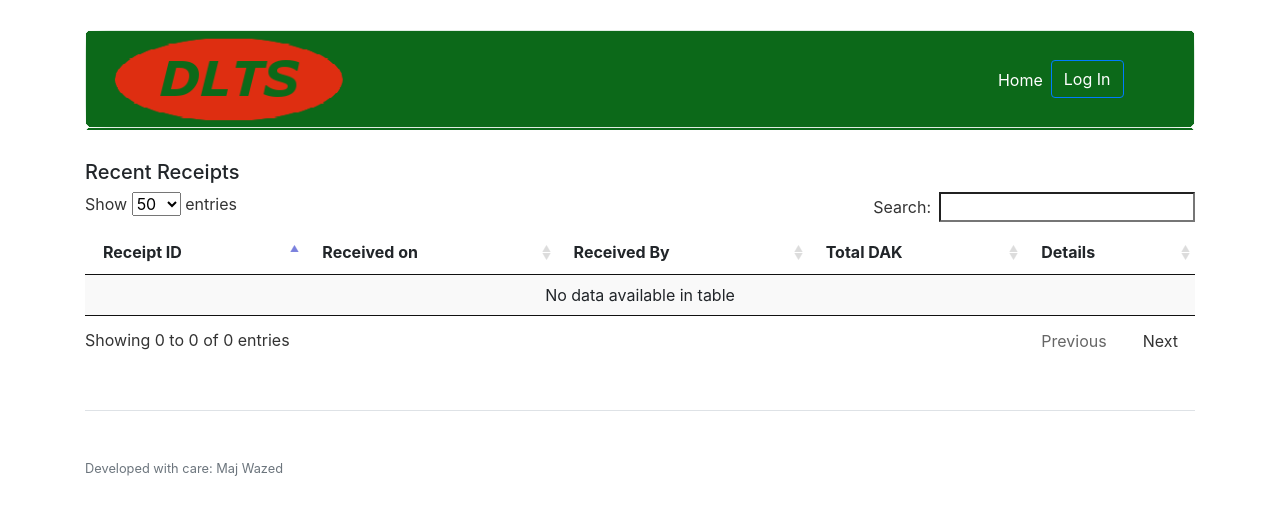
After one commit to mdwazed/sigcen, a Django app: page /receipt_list in a window 1280 px wide. The commit adds this page. Shown: the top 515 px of the page. Run offline with Django 3.2, Linux system fonts and the light colour scheme; data that the repository does not hold is empty; some libraries are stand-ins or nearby versions.

Commit message:
receive receipt and ts rcv update added

```diff
--- a/stp/tsp/transit_slip/static/assets/javascript/local_script.js
+++ b/stp/tsp/transit_slip/static/assets/javascript/local_script.js
@@ -1,4 +1,34 @@
 $(document).ready(function () {
-    $('#data_table_id').DataTable();
+    $('#data_table_id').DataTable({
+        "pageLength": 50,
+    });
     $('.basic-multiple').select2();
+
+
 });
+
+function printWindow() {
+    window.print();
+}
+
+
+$('.received-on-save').click(function(){
+    let date = $(this).parent().prev().val();
+    let ts_id = $(this).parent().next().val();
+    let parent_td = $(this).parent().parent().parent();
+    url = 'ts_rcv_update';
+    var data_dict = { 'ts_id': ts_id, 'date': date, 'csrfmiddlewaretoken': csrf_token };
+    $.ajax({
+        type: 'POST',
+        url: url,
+        data: data_dict,
+        // dataType: 'json',
+        success: function (response, status) {
+            parent_td.text(date);
+        },
+        error: function(response, status){
+            alert(response.responseText);
+        }
+    });
+
+});
--- a/stp/tsp/transit_slip/static/assets/stylesheets/print_style.css
+++ b/stp/tsp/transit_slip/static/assets/stylesheets/print_style.css
@@ -23,6 +23,13 @@
     .ts-print .ts-head {
         width: 80%;
     }
+    .top-banner {
+        display: none;
+    }
+    .not-to-be-print {
+        display: none;
+    }
+
 }
 
 div {
--- a/stp/tsp/transit_slip/static/assets/stylesheets/style.css
+++ b/stp/tsp/transit_slip/static/assets/stylesheets/style.css
@@ -135,3 +135,29 @@
 .dak-state .td-2 {
     text-align: left;
 }
+
+.seal-block {
+    margin-top: 100px;
+}
+
+.seal-block p {
+    text-align: right;
+    margin-right: 100px;
+}
+
+.inline-info {
+    display: flex;
+    justify-content: space-evenly;
+}
+
+.top-btn-div {
+    margin: 30px 100px;
+}
+.top-btn-div button {
+    margin: 0px 10px;
+}
+
+.heading-with-right-btn {
+    display: flex;
+    justify-content: space-around;
+}
--- a/stp/tsp/transit_slip/templates/transit_slip/letter_list.html
+++ b/stp/tsp/transit_slip/templates/transit_slip/letter_list.html
@@ -23,7 +23,7 @@
                         <td>{{ letter.date }}</td>
                         <td>{{ letter.u_string }}</td>
                         <td>{{ letter.ltr_no }}</td>
-                        {% if letter.received_by_sigcen %}
+                        {% if letter.ltr_receipt %}
                         <td>In Transit</td>
                         <td>
                             <!-- <a href="{% url 'label' pk=letter.pk %}" target="blank">Print</a> -->
--- /dev/null
+++ b/stp/tsp/transit_slip/templates/transit_slip/receipt_list.html
@@ -0,0 +1,36 @@
+{% extends 'transit_slip/layout.html' %}
+{% block content %}
+<div class="container">
+    <h5>Recent Receipts </h5>
+    <div>
+        <table id="data_table_id" class="display">
+            <thead>
+                <tr>
+                    <th>Receipt ID</th>
+                    <th>Received on</th>
+                    <th>Received By</th>
+                    <th>Total DAK</th>
+                    <th>Details</th>
+                </tr>
+            </thead>
+            <tbody>
+                {% for receipt in receipt_lists %}
+                <tr>
+                    <td>{{ receipt.pk }}</td>
+                    <td>{{ receipt.received_at_sigcen }}</td>
+                    <td>{{ receipt.received_by }}</td>
+                    <td>{{ receipt.get_ltr_count }}</td>
+                    <td><a href="{% url 'receive_receipt' receipt.id %}">Details</a></td>
+
+
+                </tr>
+                {% endfor %}
+
+            </tbody>
+        </table>
+    </div>
+
+
+</div>
+
+{% endblock %}
--- a/stp/tsp/transit_slip/templates/transit_slip/top_nav.html
+++ b/stp/tsp/transit_slip/templates/transit_slip/top_nav.html
@@ -22,6 +22,7 @@
                         <div class="dropdown-menu" aria-labelledby="navbarDropdownMenuLink">
                             <a class="dropdown-item" href="{% url 'dak_in_manual' %}">Manual</a>
                             <a class="dropdown-item" href="{% url 'dak_in_scan' %}">Scan</a>
+                            <a class="dropdown-item" href="{% url 'receipt_list' %}">Old Receipt</a>
                         </div>
                     </li>
                     <li class="nav-item">
--- a/stp/tsp/transit_slip/templates/transit_slip/transit_slip.html
+++ b/stp/tsp/transit_slip/templates/transit_slip/transit_slip.html
@@ -36,7 +36,7 @@
             <input type="hidden" name="dst-sta" value="{{ sta_name }}">
             <div class="ltr-list">
                 <div style="margin-top: 20px;">
-                    <h4>Showing DAK for {{ sta_name }}. Total count {{ ltr_count }}</h4>
+                    <h4>Showing DAK for {{ sta_name }}. Total count {{ ltrs | length }}</h4>
                 </div>
                 <div>
                     <table id="transit-slip-table" class="table">
--- a/stp/tsp/transit_slip/urls.py
+++ b/stp/tsp/transit_slip/urls.py
@@ -27,6 +27,8 @@ urlpatterns = [
     path('label/<int:pk>', views.label, name= 'label'),
     path('label_bulk/<str:ltr_no>', views.label_bulk, name= 'label_bulk'),
     # sigcen user
+    path('receipt_list', views.receipt_list, name= 'receipt_list'),
+    path('receive_receipt/<int:pk>', views.receive_receipt, name= 'receive_receipt'),
     path('dak_in_manual', views.DakInManualView.as_view(), name= 'dak_in_manual'),
     path('dak_in_scan', views.DakInScanView.as_view(), name= 'dak_in_scan'),
     path('dak_receive', views.DakReceive.as_view(), name= 'dak_receive'),
@@ -35,8 +37,9 @@ urlpatterns = [
     path('transit_slip_ltrs', views.transit_slip_ltrs, name= 'transit_slip_ltrs'),
     path('old_transit_slip', views.OldTransitSlipView.as_view(), name= 'old_transit_slip'),
     path('transit_slip_detail/<int:id>', views.TransitSlipDetailView.as_view(), name= 'transit_slip_detail'),
-    path('transit_slip_print/<int:id>', views.TransitSlipPrintView.as_view(), name= 'transit_slip_print'),
+    # path('transit_slip_print/<int:id>', views.TransitSlipPrintView.as_view(), name= 'transit_slip_print'),
     path('transit_slip_despatch/<int:id>', views.transit_slip_despatch, name= 'transit_slip_despatch'),
+    path('ts_rcv_update', views.ts_rcv_update, name= 'ts_rcv_update'),
     path('test', views.test_view, name= 'test_view'),
 
     path('fetch_letter_json', views.fetch_letter_json, name= 'fetch_letter_json'),
--- a/stp/tsp/transit_slip/views.py
+++ b/stp/tsp/transit_slip/views.py
@@ -16,7 +16,7 @@ from django.contrib.auth.mixins import LoginRequiredMixin
 
 from datetime import datetime, date, timedelta
 
-from transit_slip.models import User, Letter, Unit, Sta, TransitSlip
+from transit_slip.models import User, Letter, Unit, Sta, TransitSlip, LetterReceipt
 from transit_slip.forms import forms
 import qrcode
 import uuid
@@ -194,7 +194,7 @@ def letter_state(request, pk=None):
 @login_required
 def letter_list_inhouse(request):
     unit = Unit.objects.get(pk=request.session['unitid'])
-    letters = Letter.objects.filter(from_unit=unit, received_by_sigcen=False,
+    letters = Letter.objects.filter(from_unit=unit, ltr_receipt=None,
         date__gte=datetime.today()-timedelta(days=7)).order_by('-created_at')
     context = {
         'letters' : letters,
@@ -205,8 +205,8 @@ def letter_list_inhouse(request):
 @login_required
 def letter_list_despatched(request):
     unit = Unit.objects.get(pk=request.session['unitid'])
-    letters = Letter.objects.filter(from_unit=unit, received_by_sigcen=True,
-        date__gte=datetime.today()-timedelta(days=15)).order_by('-created_at')
+    letters = Letter.objects.filter(from_unit=unit,
+                date__gte=datetime.today()-timedelta(days=15)).exclude(ltr_receipt=None).order_by('-created_at')
     context = {
         'letters' : letters,
         'unit' : unit,
@@ -215,8 +215,13 @@ def letter_list_despatched(request):
 
 @login_required
 def letter_delete(request, ltr_no):
-    Letter.objects.filter(ltr_no=ltr_no).delete()
-    return redirect('letter_list_inhouse')
+    letter = Letter.objects.filter(ltr_no=ltr_no)
+    if letter.ltr_receipt:
+        err_msg = "You can not delete a DAK after received at Sigcen"
+        return render(request, 'transit_slip/generic_error.html', err_msg)
+    else:
+        letter.delete()
+        return redirect('letter_list_inhouse')
 
 @login_required
 def label(request, pk=None):
@@ -340,13 +345,15 @@ class DakInManualView(LoginRequiredMixin, View):
         if form.is_valid():
             unit = form.cleaned_data['unit']
             date = form.cleaned_data['date']
+            # if searched by unique code or assigne code=none
             if form.cleaned_data['code']:
                 code = form.cleaned_data['code']
             else:
                 code = None
+            # search letter wothout code
             if not code:
                 letters = Letter.objects.filter(from_unit=unit, date=date,
-                    received_by_sigcen=False).order_by('-created_at')
+                    ltr_receipt=None).order_by('-created_at')
             else:
                 letters = Letter.objects.filter(from_unit=unit, date=date, u_string=code)
 
@@ -372,29 +379,62 @@ class DakInScanView(LoginRequiredMixin, View):
 
 class DakReceive(LoginRequiredMixin, View):
     """
-    Receive dak by sigcen clk after they have been scanned or manually selected as IN DAK
+    Receive dak by sigcen clk after they have been scanned or manually selected as IN DAK.
+    activated on clicking receive button on DAK in page.
     """
     def post(self, request):
-        print(request.POST['submit-type'])
+        # print(request.POST['submit-type'])
+        received_ltrs = []
         ltr_ids = request.POST.getlist('received_ltr')
         spl_pkgs = request.POST.getlist('spl_pkg')
+        # create ltr receipt
+        received_by = User.objects.get(pk=request.session['userid'])
+        ltr_receipt = LetterReceipt(received_at_sigcen=datetime.now(), received_by=received_by)
+        ltr_receipt.save()
+        # modifiy received  and spl_pkg attributes of each ltr
         for ltr_id in ltr_ids:
             try:
                 ltr = Letter.objects.get(pk=ltr_id)
             except ObjectDoesNotExist:
                 err_msg = 'Intended letter not available or created'
                 return render(request, 'transit_slip/generic_error.html', err_msg)
-            ltr.received_by_sigcen = True
-            ltr.received_at_sigcen = datetime.now()
             if ltr_id in spl_pkgs:
                 ltr.spl_pkg = True
-                # print(ltr)
-            ltr.save()
-        if request.POST['submit-type'] == 'manual':
-            return redirect('dak_in_manual')
-        else:
-            return redirect('dak_in_scan')
+            try:
+                ltr.ltr_receipt = ltr_receipt
+                ltr.save()
+                received_ltrs.append(ltr)
+            except Exception:
+                err_msg = 'Intended letter could not be received'
+                logger.warning(err_msg)
+                return render(request, 'transit_slip/generic_error.html', err_msg)
+        # context = {
+        #     'received_ltrs': received_ltrs,
+        #     'ltr_receipt': ltr_receipt,
+        # }
+        # return render(request, 'transit_slip/received_receipt.html', context)
+        return redirect('receive_receipt', ltr_receipt.pk)
 
+        # if request.POST['submit-type'] == 'manual':
+        #     return redirect('dak_in_manual')
+        # else:
+        #     return redirect('dak_in_scan')
+
+def receipt_list(request):
+    receipt_lists = LetterReceipt.objects.all().order_by('-received_at_sigcen')[:200]
+    context = {
+        'receipt_lists': receipt_lists,
+    }
+    return render(request, 'transit_slip/receipt_list.html', context)
+
+def receive_receipt(request, pk):
+    receipt = LetterReceipt.objects.get(pk=pk)
+    receive_ltrs = Letter.objects.filter(ltr_receipt=receipt)
+    context = {
+        'receipt': receipt,
+        'receive_ltrs': receive_ltrs,
+    }
+    return render(request, 'transit_slip/received_receipt.html', context)
 
 
 class CreateTransitSlipView(LoginRequiredMixin, View):
@@ -405,7 +445,7 @@ class CreateTransitSlipView(LoginRequiredMixin, View):
         if sta_id:
             dst_sta = Sta.objects.get(pk=sta_id)
             ltrs = Letter.objects.filter(to_unit__sta_name=dst_sta,
-                received_by_sigcen=True, transit_slip=None).order_by('-received_at_sigcen')
+                transit_slip=None).exclude(ltr_receipt=None).order_by('-ltr_receipt__received_at_sigcen')
         else:
             ltrs = None
         context = {
@@ -422,15 +462,14 @@ class CreateTransitSlipView(LoginRequiredMixin, View):
         except ValueError:
             return redirect('create_transit_slip')
         max_size = int(request.POST['pkg-size'])
-        ltrs = Letter.objects.filter(to_unit__sta_name=sta_id,
-                received_by_sigcen=True, transit_slip=None,
-                spl_pkg=False).order_by('-received_at_sigcen')[:max_size]
-        ltr_count = len(ltrs)
+        ltrs = Letter.objects.filter(to_unit__sta_name=sta_id, transit_slip=None,
+                spl_pkg=False).exclude(ltr_receipt=None).order_by('-ltr_receipt__received_at_sigcen')[:max_size]
+        # ltr_count = len(ltrs)
         context = {
             'stas' : self.stas,
             'ltrs' : ltrs,
             'sta_name' : sta_name,
-            'ltr_count' : ltr_count,
+            # 'ltr_count' : ltr_count,
         }
         return render(request, self.template, context)
 
@@ -503,6 +542,20 @@ def transit_slip_despatch(request, id):
     return redirect('current_transit_slip')
 
 @login_required
+def ts_rcv_update(request):
+    ts_id = int(request.POST['ts_id'])
+    date = datetime.strptime(request.POST['date'], '%d-%m-%Y')
+    try:
+        ts = TransitSlip.objects.get(pk=ts_id)
+    except ObjectDoesNotExist:
+        response = HttpResponse("Error: Could not retrive the transit slip")
+        response.status_code = 400
+        return response
+    ts.received_on = date
+    ts.save()
+    return HttpResponse("Received date updated...")
+
+@login_required
 def fetch_letter_json(request):
     date = request.POST['date']
     u_string = request.POST['u_string']
--- a/stp/tsp/tsp/settings.py
+++ b/stp/tsp/tsp/settings.py
@@ -115,7 +115,7 @@ AUTH_PASSWORD_VALIDATORS = [
 
 LANGUAGE_CODE = 'en-us'
 
-TIME_ZONE = 'UTC'
+TIME_ZONE = 'Asia/Dacca'
 
 USE_I18N = True
 
```
Also changed, not shown: stp/tsp/transit_slip/models.py (+9 -3 lines), stp/tsp/transit_slip/templates/transit_slip/label_printer.html (+20 -4 lines), stp/tsp/transit_slip/templates/transit_slip/letter_state.html (+6 -2 lines), stp/tsp/transit_slip/templates/transit_slip/old_transit_slip.html (+6 -1 lines), stp/tsp/transit_slip/templates/transit_slip/received_receipt.html (added, +60 -0 lines), stp/tsp/transit_slip/templates/transit_slip/transit_slip_detail.html (+4 -4 lines), stp/tsp/transit_slip/migrations/0027_auto_20200201_0942.py (added), stp/tsp/transit_slip/migrations/0028_auto_20200201_1644.py (added).
